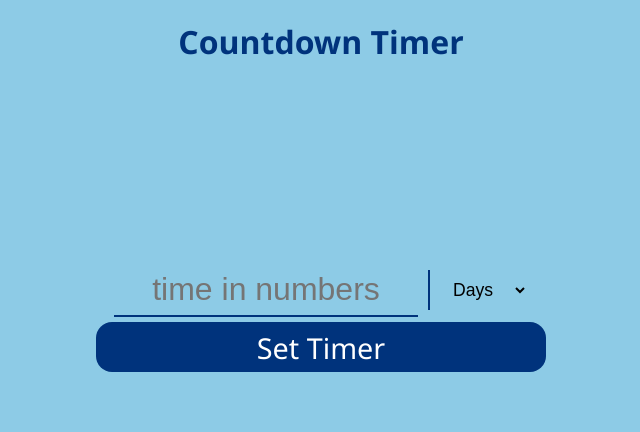
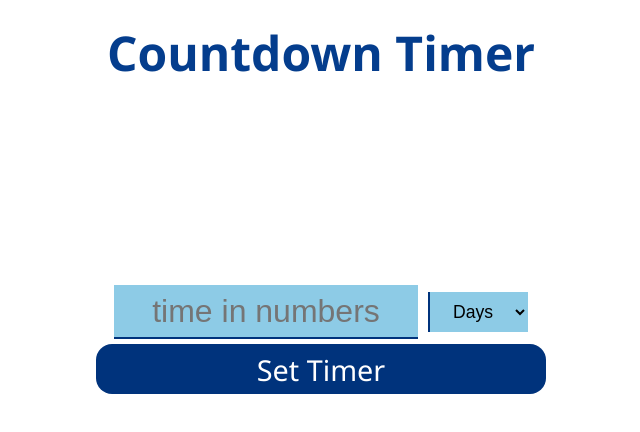
Before and after one commit to moboluwade/counter-app, a React (Create React App) app: page / in a window 1280 px wide. Shown: the top 432 px of the page, without its empty margins (319-959 px from the left). Built offline with nearby package versions, Linux system fonts and the light colour scheme.

Commit message:
change background to light theme

```diff
--- a/src/App.css
+++ b/src/App.css
@@ -1,23 +1,29 @@
+
+
+
 body{
     margin: 0;
     padding: 0;
 }
 .app{
+    height: 100vh;
+    width: 100vw;
     display: flex;
     flex-flow: column nowrap;
-    background-color: #8DCBE6;
-    /* justify-content: center; */
-    height: 100vh;
-    width: 100vw;
     font-family:'Segoe UI', Tahoma, Geneva, Verdana, sans-serif;
+    /* background-color: #8DCBE6; */
+    /* neon blue goes better with a light background but not a dark one */
+    /* but for improved accessibility allow light mode/ dark mode option */
+    background-color: #fff;
 }
 .timer-title{
     margin: auto;
-    text-align: center;
     margin-top: 20px;
     margin-bottom: 200px;
+    text-align: center;
     font-family:'Segoe UI', Tahoma, Geneva, Verdana, sans-serif;
-    color: #00337C;
+    font-size: 3rem;
+    color: #043d8d;
 }
 .set-timer, .show-timer{
     display: flex;
@@ -34,14 +40,13 @@ body{
 .text-field{
     width: 300px;
     height: 50px;
-    border: 0px;
-    background-color: #8DCBE6;
     border: 0px solid #00337C;
     border-bottom: 2px solid #00337C;
     font-size: 2rem;
+    margin-right: 10px;
     text-align: center;
-    margin-right: 10px;
     /* padding: 2px 0px 2px 2px; */
+    background-color: #8DCBE6;
 }
 .text-field:focus{
     outline: none;
@@ -98,3 +103,4 @@ body{
     font-size: 6rem;
     margin: 0;
 }
+/* responsive css for mobile view */
--- a/src/Component/SetTimer.jsx
+++ b/src/Component/SetTimer.jsx
@@ -1,6 +1,6 @@
 import React, { useState } from "react";
 
-
+// this component accepts usuer input for time and time format
 function SetTimer({setTimerFormatInput, setTimerInput, setIsTimerSet}){
     const [timer, setTimer] = useState('')
     const [timerFormat, setTimerFormat] = useState('days')
@@ -11,6 +11,7 @@ function SetTimer({setTimerFormatInput, setTimerInput, setIsTimerSet}){
         setTimerInput(timer)
         setTimerFormatInput(timerFormat)
         setIsTimerSet(true)
+        bounceNegative()
     }
 
     const bounceNegative = (e) => {
```
